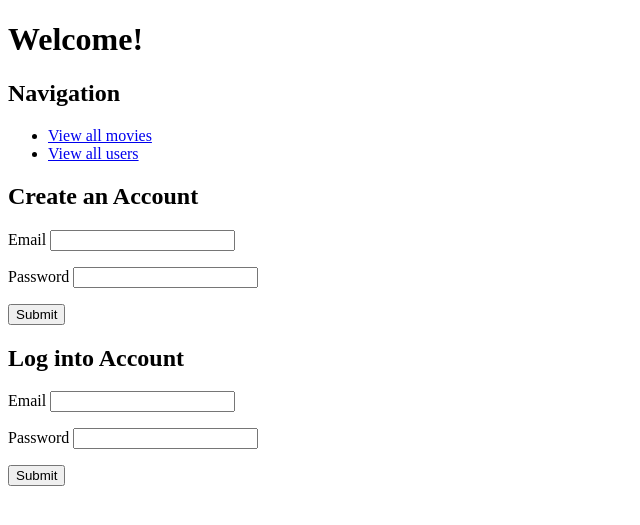
After one commit to jenbrissman/movie-rating-app, a Flask app: template templates/homepage.html in a window 1280 px wide. The commit adds this page. Shown: the top 525 px of the page, without its empty margins (0-640 px from the left). Run offline with Flask 2, Linux system fonts and the light colour scheme; the template is opened without the code that fills it, so the values that code supplies are empty.

Commit message:
finishes part 4

```diff
--- a/server.py
+++ b/server.py
@@ -1,12 +1,86 @@
 """Server for movie ratings app."""
 
-from flask import Flask
+from flask import (Flask, render_template, request, flash, session, redirect)
+from model import connect_to_db
+import crud
+
+from jinja2 import StrictUndefined
 
 app = Flask(__name__)
+app.secret_key = "dev"
+app.jinja_env.undefined = StrictUndefined
 
 
 # Replace this with routes and view functions!
 
+@app.route('/')
+def create_homepage():
+
+    return render_template('homepage.html')
+
+@app.route('/movies')
+def show_movies():
+    movies = crud.get_movies()
+
+    return render_template('all_movies.html', movies=movies)
+
+
+@app.route('/movies/<movie_id>')
+def show_me_movie(movie_id):
+    """Show details on a particular movie."""
+
+    movie = crud.get_movie_by_id(movie_id)
+
+    return render_template('movie_details.html', movie=movie)
+
+@app.route('/users')
+def show_users():
+    users = crud.get_users()
+
+    return render_template('users.html', users=users)
+
+
+@app.route('/users/<user_id>')
+def show_me_user(user_id):
+    """Show details on a particular user."""
+
+    user = crud.get_user_by_id(user_id)
+
+    return render_template('user_details.html', user=user)
+
+
+@app.route('/users', methods=['POST'])
+def register_user():
+    """Create a new user."""
+
+    email = request.form.get('email')
+    password = request.form.get('password')
+    user = crud.get_user_by_email(email)
+
+    if user:
+        flash("can't create account with email")
+    else:
+        crud.create_user(email, password)
+        flash("account successfully created")
+
+    return redirect('/')
+
+@app.route('/users')
+def login_user():
+    """Create a new user."""
+
+    email = request.args.get('email')
+    password = request.args.get('password')
+    user = crud.get_user_by_email(email)
+
+    if user:
+        flash("login unsuccessful")
+    else:
+        crud.create_user(email, password)
+        flash("successful login!")
+
+    return redirect('/')
 
 if __name__ == '__main__':
+    connect_to_db(app)
     app.run(host='0.0.0.0', debug=True)
--- a/templates/base.html
+++ b/templates/base.html
@@ -10,6 +10,13 @@
     {% block head %}{% endblock %}
   </head>
   <body>
+
+    {% for msg in get_flashed_messages() %}
+    <p class="flash-msg">
+      {{ msg }}
+    </p>
+    {% endfor %}
+
     {% block body %}{% endblock %}
 
     {% block after_body %}{% endblock %}
--- /dev/null
+++ b/templates/homepage.html
@@ -0,0 +1,42 @@
+{% extends 'base.html' %}
+{% block title %}Movie Ratings Home{% endblock %}
+
+{% block body %}
+  <h1>Welcome!</h1>
+
+  <h2>Navigation</h2>
+  <ul>
+    <li><a href="/movies">View all movies</a></li>
+    <li><a href="/users">View all users</a></li>
+  </ul>
+
+  <h2>Create an Account</h2>
+  <form action="/users" method="POST">
+    <p>
+      Email <input type="text" name="email">
+    </p>
+
+    <p>
+      Password <input type="password" name="password">
+    </p>
+
+    <p>
+      <input type="submit">
+    </p>
+  </form>
+
+  <h2>Log into Account</h2>
+  <form action="/users" method="GET">
+    <p>
+      Email <input type="text" name="email">
+    </p>
+
+    <p>
+      Password <input type="password" name="password">
+    </p>
+
+    <p>
+      <input type="submit">
+    </p>
+  </form>
+{% endblock %}
```
Also changed, not shown: crud.py (+26 -0 lines), templates/all_movies.html (added, +11 -0 lines), templates/movie_details.html (added, +13 -0 lines), templates/user_details.html (added, +12 -0 lines), templates/users.html (added, +11 -0 lines), 1 other file.
